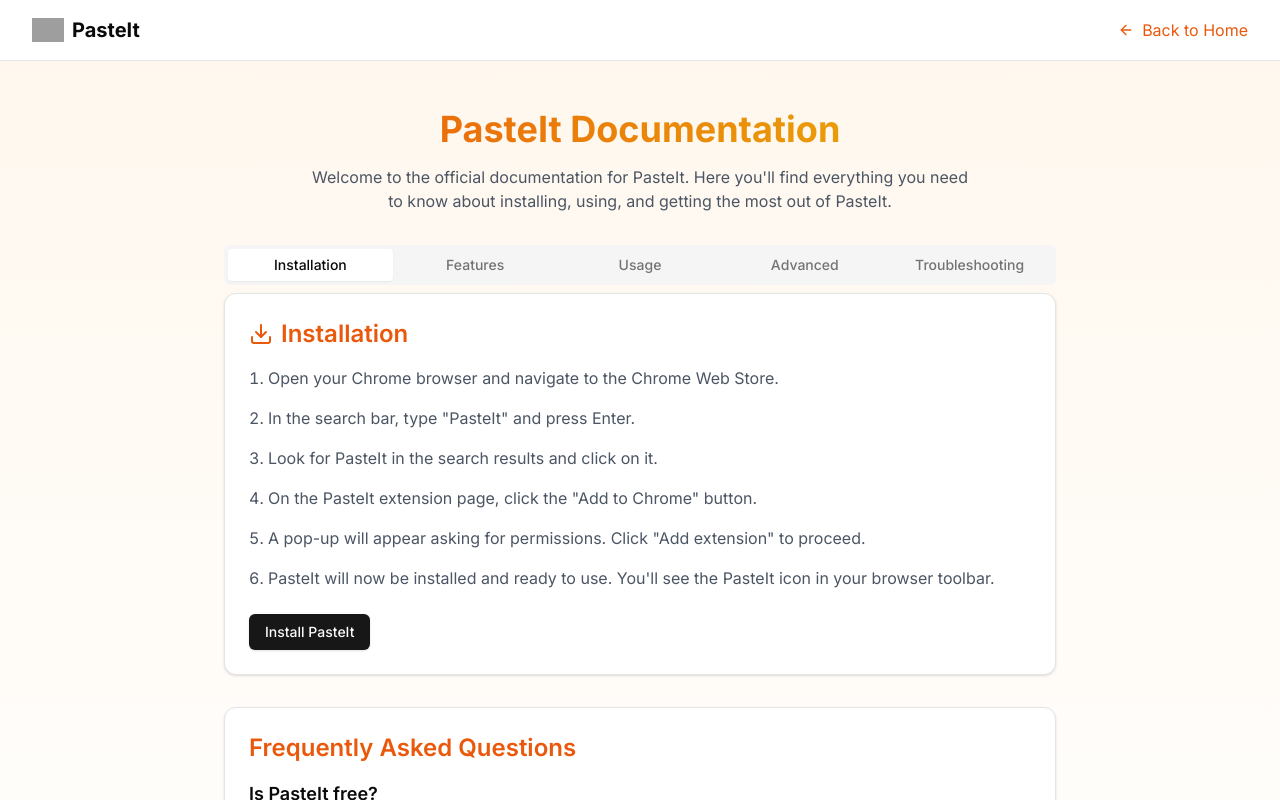
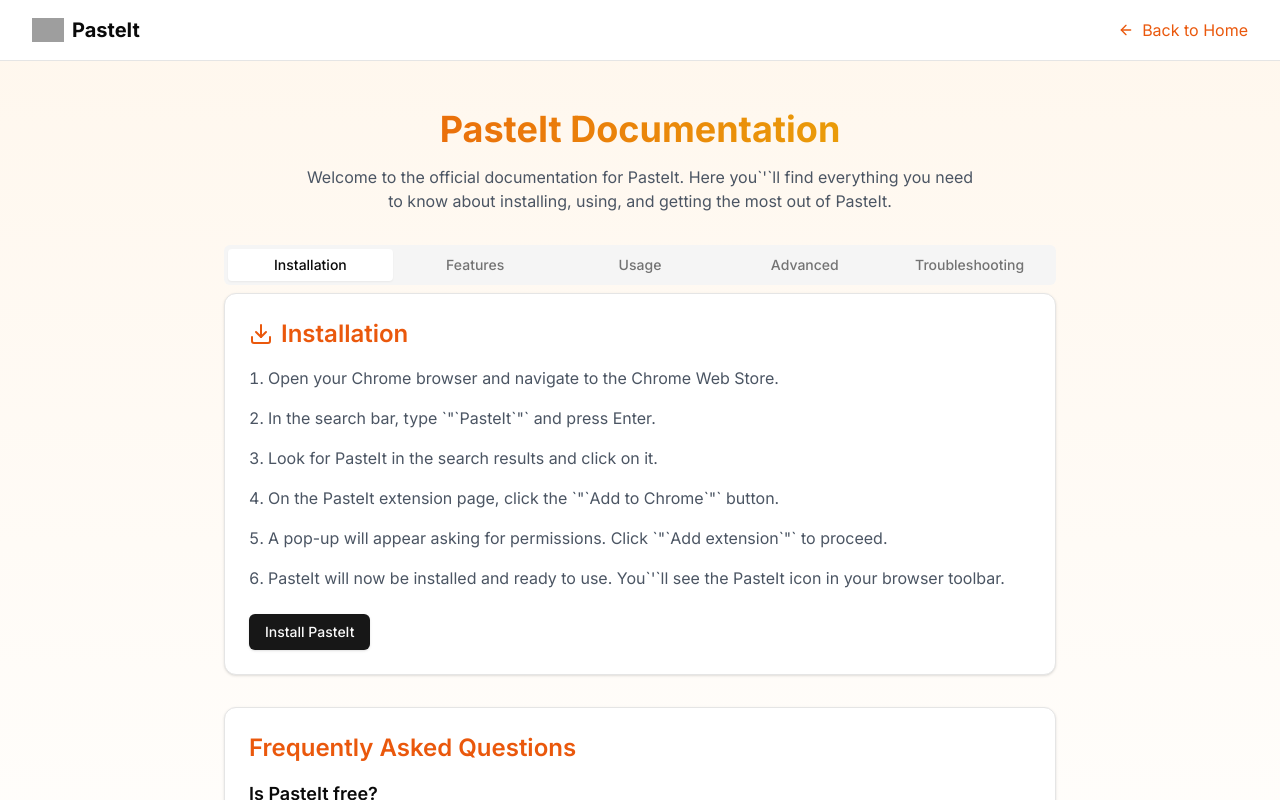
Before and after one commit to YTushar18/pasteit-landing, a Next.js app: page /docs in a window 1280 px wide. Shown: the top 800 px of the page. Built offline with nearby package versions, Linux system fonts and the light colour scheme; grey boxes are pictures that could not be loaded.

Commit message:
handled quotes

```diff
--- a/app/docs/page.tsx
+++ b/app/docs/page.tsx
@@ -1,5 +1,4 @@
 import Link from "next/link"
-import Image from "next/image"
 import { Logo } from "@/components/logo"
 import { Button } from "@/components/ui/button"
 import { Card, CardContent } from "@/components/ui/card"
@@ -36,7 +35,7 @@ export default function Documentation() {
               PasteIt Documentation
             </h1>
             <p className="text-gray-600 max-w-2xl mx-auto">
-              Welcome to the official documentation for PasteIt. Here you'll find everything you need to know about
+              Welcome to the official documentation for PasteIt. Here you`&apos;`ll find everything you need to know about
               installing, using, and getting the most out of PasteIt.
             </p>
           </div>
@@ -58,12 +57,12 @@ export default function Documentation() {
                   </h2>
                   <ol className="list-decimal list-inside space-y-4 text-gray-600">
                     <li>Open your Chrome browser and navigate to the Chrome Web Store.</li>
-                    <li>In the search bar, type "PasteIt" and press Enter.</li>
+                    <li>In the search bar, type `&quot;`PasteIt`&quot;` and press Enter.</li>
                     <li>Look for PasteIt in the search results and click on it.</li>
-                    <li>On the PasteIt extension page, click the "Add to Chrome" button.</li>
-                    <li>A pop-up will appear asking for permissions. Click "Add extension" to proceed.</li>
+                    <li>On the PasteIt extension page, click the `&quot;`Add to Chrome`&quot;` button.</li>
+                    <li>A pop-up will appear asking for permissions. Click `&quot;`Add extension`&quot;` to proceed.</li>
                     <li>
-                      PasteIt will now be installed and ready to use. You'll see the PasteIt icon in your browser
+                      PasteIt will now be installed and ready to use. You`&apos;`ll see the PasteIt icon in your browser
                       toolbar.
                     </li>
                   </ol>
@@ -197,21 +196,21 @@ export default function Documentation() {
                     <div>
                       <h3 className="font-semibold text-lg mb-2">PasteIt icon is not visible in the toolbar</h3>
                       <p className="text-gray-600">
-                        Try clicking the puzzle piece icon in your Chrome toolbar and pin PasteIt from there. If it's
+                        Try clicking the puzzle piece icon in your Chrome toolbar and pin PasteIt from there. If it`&apos;`s
                         still not visible, try reinstalling the extension.
                       </p>
                     </div>
                     <div>
                       <h3 className="font-semibold text-lg mb-2">Clipboard items are not saving</h3>
                       <p className="text-gray-600">
-                        Ensure that PasteIt has the necessary permissions. You can check this in Chrome's extension
+                        Ensure that PasteIt has the necessary permissions. You can check this in Chrome`&apos;`s extension
                         settings. If the problem persists, try restarting your browser.
                       </p>
                     </div>
                     <div>
                       <h3 className="font-semibold text-lg mb-2">Autofill is not working</h3>
                       <p className="text-gray-600">
-                        Make sure you have enabled the autofill feature in PasteIt's settings. If it's enabled and still
+                        Make sure you have enabled the autofill feature in PasteIt`&apos;`s settings. If it`&apos;`s enabled and still
                         not working, try clearing your browser cache and restarting Chrome.
                       </p>
                     </div>
--- a/app/support/page.tsx
+++ b/app/support/page.tsx
@@ -25,7 +25,7 @@ export default function Support() {
               Support Center
             </h1>
             <p className="text-gray-600 max-w-2xl mx-auto">
-              Need help with PasteIt? We're here to assist you. Check out our frequently asked questions below or reach
+              Need help with PasteIt? We`&apos;`re here to assist you. Check out our frequently asked questions below or reach
               out to our support team.
             </p>
           </div>
@@ -40,7 +40,7 @@ export default function Support() {
                   <div>
                     <h2 className="text-xl font-semibold mb-2">Contact Support</h2>
                     <p className="text-gray-600 mb-4">
-                      Can't find what you're looking for? Our support team is here to help.
+                      Can`&apos;`t find what you`&apos;`re looking for? Our support team is here to help.
                     </p>
                     <Button asChild>
                       <a href="mailto:support@getpasteit.com">Email Support</a>
@@ -86,8 +86,8 @@ export default function Support() {
                 <AccordionItem value="item-1" className="border-orange-100">
                   <AccordionTrigger className="hover:text-orange-600">How do I install PasteIt?</AccordionTrigger>
                   <AccordionContent className="text-gray-600">
-                    Installing PasteIt is easy! Simply visit the Chrome Web Store, search for "PasteIt", and click the
-                    "Add to Chrome" button. The extension will automatically install and be ready to use.
+                    Installing PasteIt is easy! Simply visit the Chrome Web Store, search for `&quot;`PasteIt`&quot;`, and click the
+                    `&quot;`Add to Chrome`&quot;` button. The extension will automatically install and be ready to use.
                   </AccordionContent>
                 </AccordionItem>
 
@@ -123,7 +123,7 @@ export default function Support() {
                     Can I sync my clipboard across devices?
                   </AccordionTrigger>
                   <AccordionContent className="text-gray-600">
-                    Currently, PasteIt operates on a per-device basis. Cross-device synchronization is a feature we're
+                    Currently, PasteIt operates on a per-device basis. Cross-device synchronization is a feature we`&apos;`re
                     actively working on and will be available in a future update. Stay tuned for announcements!
                   </AccordionContent>
                 </AccordionItem>
```
